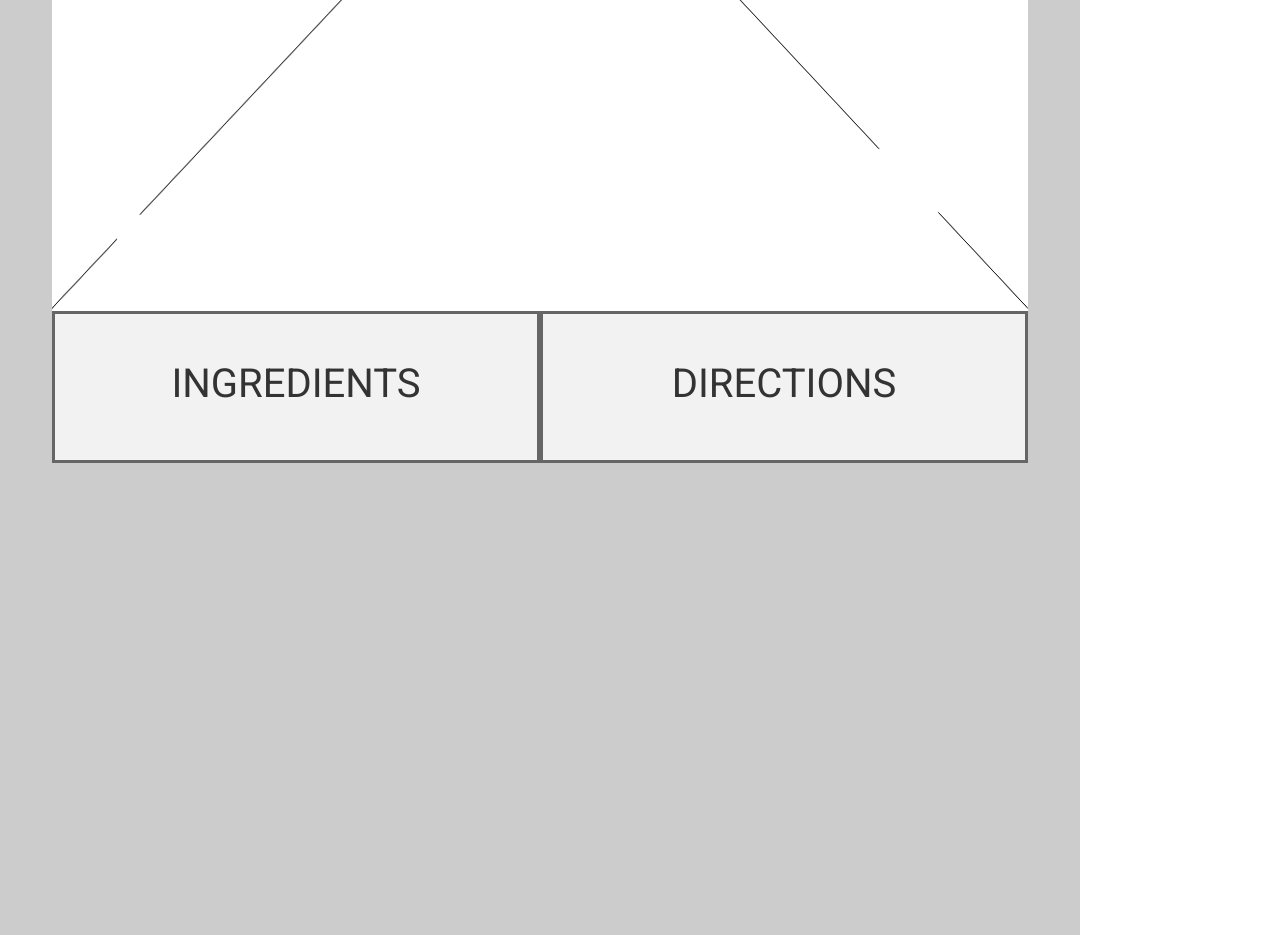
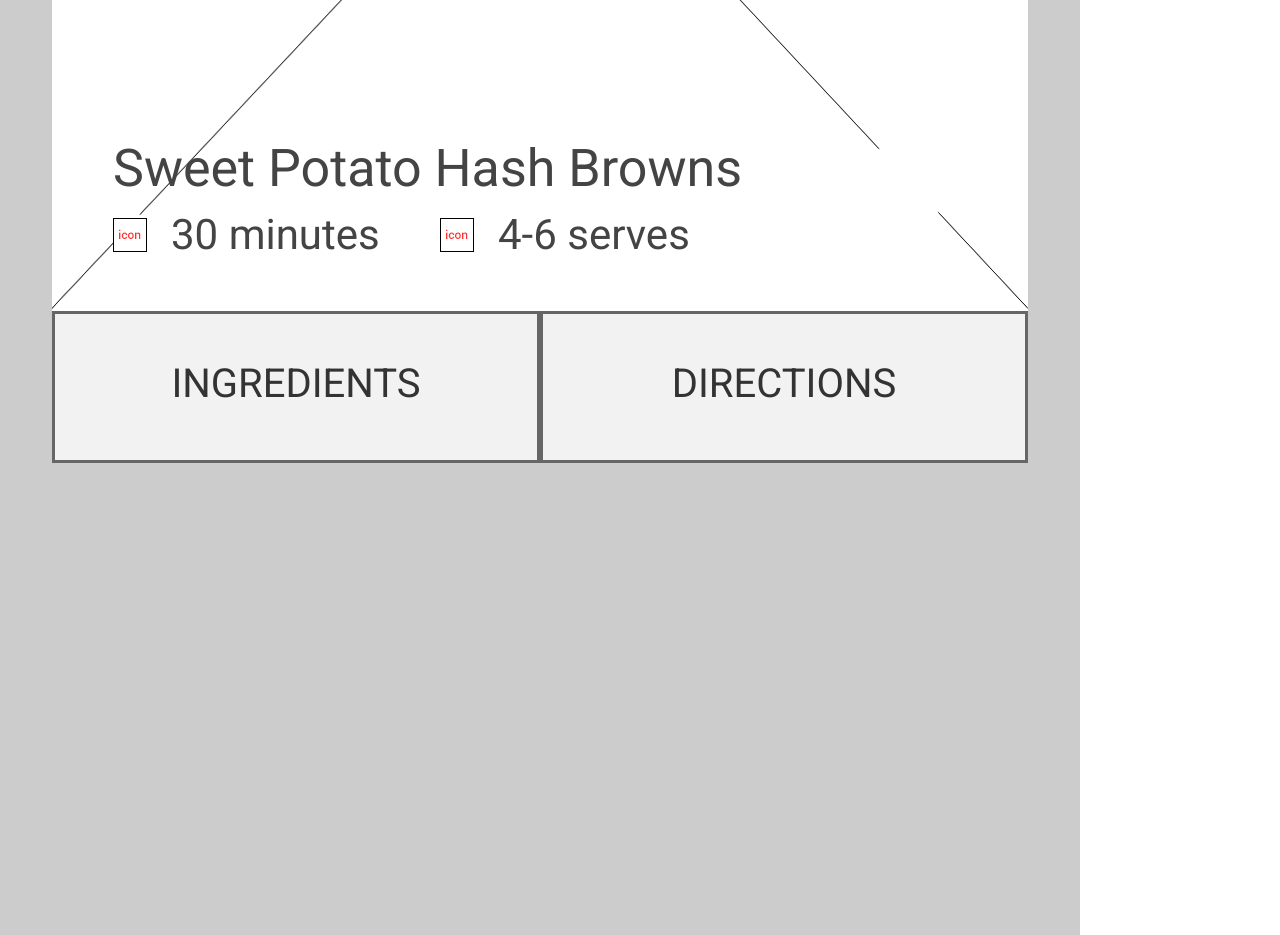
Before and after one commit to dudilugasi/food, a website: page app/public/recipes.html in a window 1280 px wide. Shown: the part 2440-3375 px from the top of the page. Drawn offline with nearby package versions, Linux system fonts and the light colour scheme.

Commit message:
before merging into one page

```diff
--- a/app/public/css/style.css
+++ b/app/public/css/style.css
@@ -254,6 +254,30 @@ nav {
     margin-left: 52px ;
 }
 
-.bottom {
+.recipeName {
+    font-size: 52px;
+    color: #444;
+    position: absolute;
+    bottom: 112px;
+    left: 61px;
+}
 
+.recipeTimeToMake {
+    position: absolute;
+    left: 61px;
+    bottom: 52px;
+    font-size: 42px;
+    color: #444;
+    background: url("../images/navIcon.png") no-repeat left center;
+    padding-left: 58px;
 }
+
+.recipeServes {
+    position: absolute;
+    left: 388px;
+    bottom: 52px;
+    font-size: 42px;
+    color: #444;
+    background: url("../images/navIcon.png") no-repeat left center;
+    padding-left: 58px;
+}
--- a/app/public/css/style2.css
+++ b/app/public/css/style2.css
@@ -291,3 +291,32 @@ nav {
 .bottom-row > p {
     padding: 40px;
 }
+
+
+.recipeName {
+    font-size: 52px;
+    color: #444;
+    position: absolute;
+    bottom: 112px;
+    left: 61px;
+}
+
+.recipeTimeToMake {
+    position: absolute;
+    left: 61px;
+    bottom: 52px;
+    font-size: 42px;
+    color: #444;
+    background: url("../images/navIcon.png") no-repeat left center;
+    padding-left: 58px;
+}
+
+.recipeServes {
+    position: absolute;
+    left: 388px;
+    bottom: 52px;
+    font-size: 42px;
+    color: #444;
+    background: url("../images/navIcon.png") no-repeat left center;
+    padding-left: 58px;
+}
--- a/app/public/recipes.html
+++ b/app/public/recipes.html
@@ -49,9 +49,9 @@
                 <span class="bell"></span>
                 <span class="time">10:00</span>
                 <section class="recipeImage">
-                    <span class="recipeName"></span>
-                    <span class="recipeTimeToMake"></span>
-                    <span class="recipeServes"></span>
+                    <span class="recipeName">Sweet Potato Hash Browns</span>
+                    <span class="recipeTimeToMake">30 minutes</span>
+                    <span class="recipeServes">4-6 serves</span>
                     <span class="like"></span>
                 </section>
                 <section class="ingredients-btn recipe-btn">INGREDIENTS</section>
```
Also changed, not shown: app/public/recipes2.html (+3 -3 lines).
